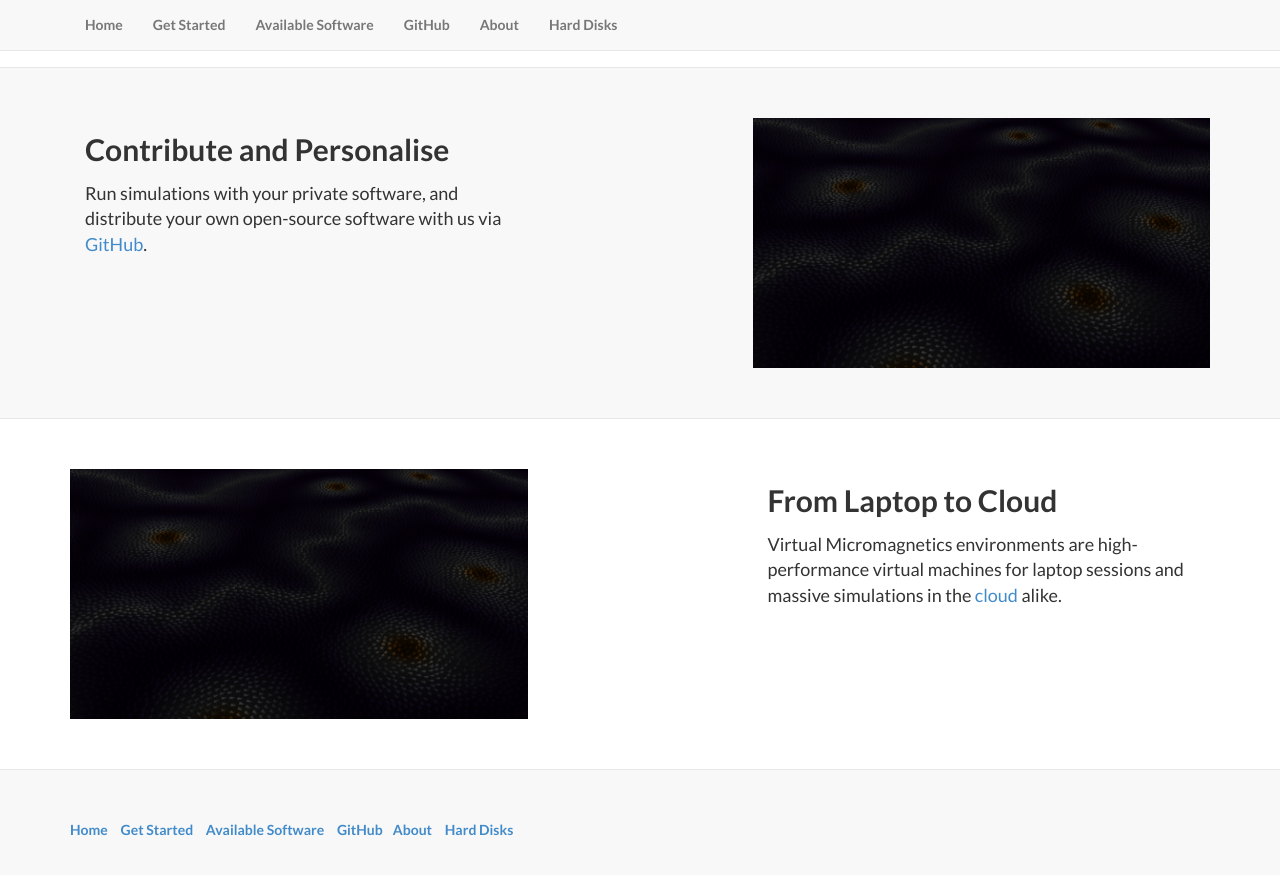
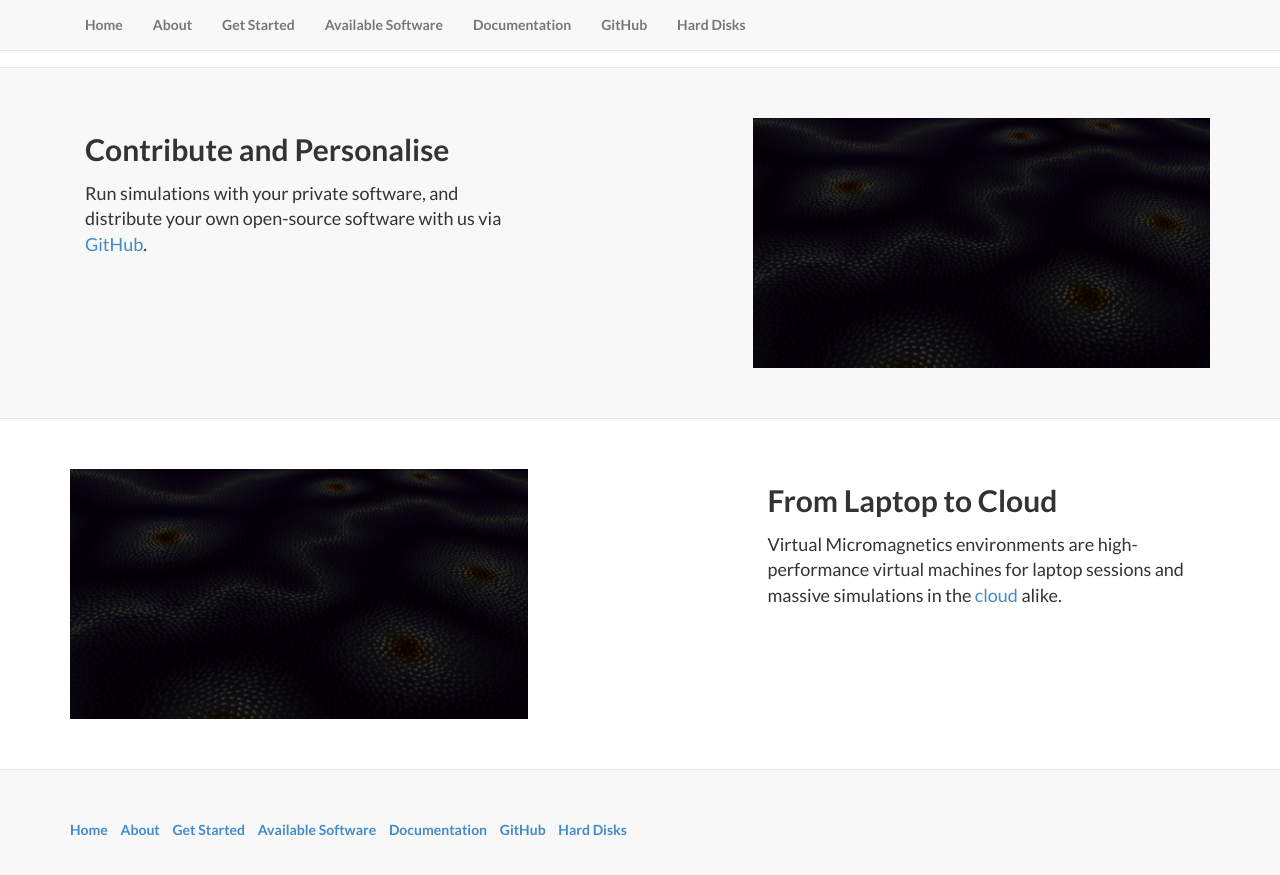
Before and after one commit to computationalmodelling/virtualmicromagnetics, a Jekyll site: the page built from index.html, in a window 1280 px wide and 900 px high, scrolled down 790 px. Shown: the top 875 px of the window. Built offline with Jekyll 4.4.1, drawn with Linux system fonts in a browser that asks for light colours.

Commit message:
Add documentation to website.

```diff
--- a/_includes/footer.html
+++ b/_includes/footer.html
@@ -8,15 +8,19 @@
                     <a href="/">Home</a>
                   </li>
                   <li>
+                    <a href="/virtualmicromagnetics/about/">About</a>
+                  </li>
+                  <li>
                     <a href="/virtualmicromagnetics/get_started/">Get Started</a>
                   </li>
                   <li>
                     <a href="/virtualmicromagnetics/available_software/">Available Software</a>
                   </li>
                   <li>
+                    <a href="http://virtual-micromagnetics.readthedocs.org/en/development/#">Documentation</a>
+                  </li>
+                  <li>
                     <a href="https://github.com/fangohr/virtualmicromagnetics">GitHub</a>
-                  <li>
-                    <a href="/virtualmicromagnetics/about/">About</a>
                   </li>
                   <li>
                     <a href="/virtualmicromagnetics/hard_disks/">Hard Disks</a>
--- a/_includes/navbar.html
+++ b/_includes/navbar.html
@@ -17,15 +17,19 @@
                     <a href="/virtualmicromagnetics/">Home</a>
                 </li>
                 <li>
+                    <a href="/virtualmicromagnetics/about/">About</a>
+                </li>
+                <li>
                     <a href="/virtualmicromagnetics/get_started/">Get Started</a>
                 </li>
                 <li>
                     <a href="/virtualmicromagnetics/available_software/">Available Software</a>
+                </li>
                 <li>
+                    <a href="http://virtual-micromagnetics.readthedocs.org/en/development/#">Documentation</a>
+                </li>
                 <li>
                     <a href="https://github.com/fangohr/virtualmicromagnetics">GitHub</a>
-                <li>
-                    <a href="/virtualmicromagnetics/about/">About</a>
                 </li>
                 <li>
                     <a href="/virtualmicromagnetics/hard_disks/">Hard Disks</a>
```
